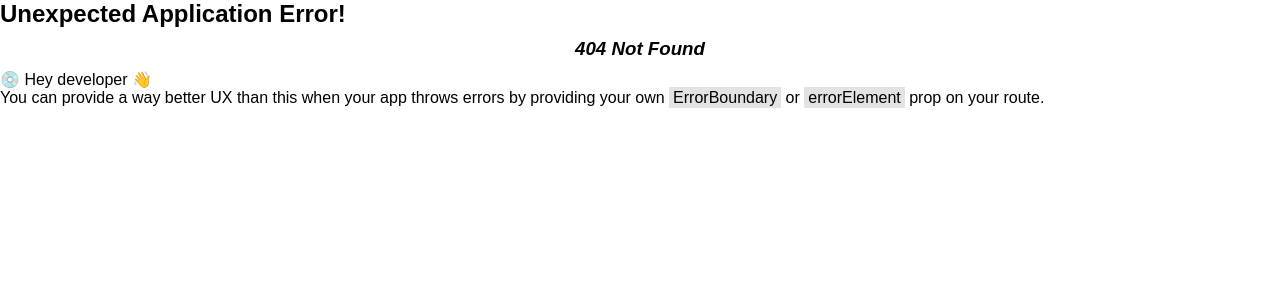
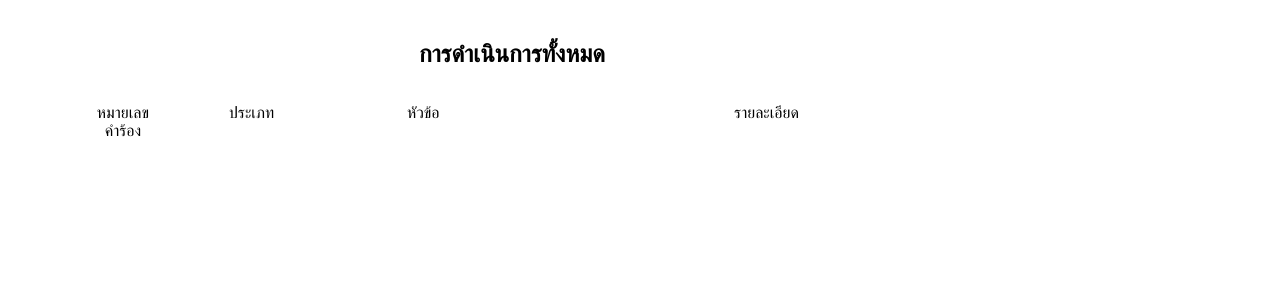
Before and after one commit to Jxwgame/InwProject2, a React (Vite) app in the folder WebApp/: page /sum in a window 1280 px wide. Before the commit this address had no page. Shown: the top 300 px of the page. Built offline with nearby package versions, Linux system fonts and the light colour scheme.

Commit message:
Update
อัทเดท OneStopService
- แก้ไข Form เรียบร้อย
- เพิ่มหน้า CheckPage
- เพิ่มหน้า CheckReq

```diff
--- a/WebApp/src/main.jsx
+++ b/WebApp/src/main.jsx
@@ -14,6 +14,7 @@ import AdminMain from './AdminSide/MainAdmin.jsx'
 import RequestAdmin from './AdminSide/Requset.jsx'
 import TestWeb from './AdminSide/test.jsx'
 import Login from './pages/Login.jsx'
+import CheckReq from './pages/E-Service-Pages/CheckReq.jsx'
 
 const router = createBrowserRouter([
   {
@@ -58,6 +59,10 @@ const router = createBrowserRouter([
   {
     path: 'test',
     element: <TestWeb/>
+  },
+  {
+    path: 'sum',
+    element: <CheckReq/>
   }
 ])
 
--- /dev/null
+++ b/WebApp/src/pages/E-Service-Pages/CheckPage.jsx
@@ -0,0 +1,16 @@
+import React from "react";
+import '../../pagesCss/Check.css'
+
+function CheckPage() {
+    return (
+        <div className="bodyCheck">
+            <div className="check">
+                <label htmlFor="" style={{fontSize: '18px', marginRight: '2vh', display: 'flex', justifyContent: 'center'}}>กรอกหมายเลขบัตรประชาชน</label>
+                {/* <br />  */}
+                <input type="text" placeholder=""/>
+                <button className="btnnCheck">ตรวจสอบ</button>
+            </div>
+        </div>
+    );
+}
+export default CheckPage
--- /dev/null
+++ b/WebApp/src/pages/E-Service-Pages/CheckReq.jsx
@@ -0,0 +1,17 @@
+import React from "react";
+import '../../pagesCss/Check.css'
+
+function CheckReq(){
+    return(
+        <div className="bodyCheckReq">
+            <h2>การดำเนินการทั้งหมด</h2>
+            <div className="sumReq">
+                <div className="colreq">หมายเลขคำร้อง</div>
+                <div className="colreq">ประเภท</div>
+                <div className="colreq">หัวข้อ</div>
+                <div className="colreq">รายละเอียด</div>
+            </div>
+        </div>
+    );
+}
+export default CheckReq
--- a/WebApp/src/pages/E-Service-Pages/FormReq.jsx
+++ b/WebApp/src/pages/E-Service-Pages/FormReq.jsx
@@ -67,6 +67,21 @@ export default function FormReq() {
                     <br/>
                     <input className="longtext" type="text" id="tel" onChange={e=> setTel(e.target.value)} placeholder="08xxxxxxxx" required/>
                 </div>
+
+                <div className="input-text">
+                    <label htmlFor="">หน่วยงานที่ต้องการร้องเรียน</label>
+                    <br/>
+                    <select className="selectOption">
+                        <option value="" disabled selected>- - - - เลือกหน่วยงาน - - - -</option>
+                        <option className="listoption">หน่วยงานตำรวจ</option>
+                        <option className="listoption">หน่วยงานสาธารณะสุข</option>
+                        <option className="listoption">หน่วยงานราชการ</option>
+                        <option className="listoption">หน่วยงานดับเพลิง</option>
+                        <option className="listoption">หน่วยงานกรมทางหลวงชนบท</option>
+                        <option className="listoption">อื่นๆ</option>
+                    </select>
+                </div>
+
                 <label htmlFor="">เรื่องที่ประสงค์ส่งคำร้อง</label>
                 <div className="input-content">
                     <textarea name="textarea" id="text" onChange={e=> setText(e.target.value)} required></textarea>
@@ -74,11 +89,6 @@ export default function FormReq() {
                 <div className="input-text">
                     <label htmlFor="">แนบรูปภาพ (ถ้ามี) </label><br/>
                     <input className="boxfile" type="file" id="image" onChange={e=> setImage(e.target.value)} accept="image/*" style={{marginTop: '1vh'}}/>
-                </div>
-                <div className="input-text">
-                    <label htmlFor="">ระบุพื้นที่ของปัญหา (ถ้ามี) </label>
-                    <br/>
-                    <input className="longtext" type="text" onChange={e=> setText2(e.target.value)} placeholder="ใกล้พื้นที่ xxx หมู่ x ต.Xxx"/>
                 </div>
                 <div className="btn">
                     <button className='submit' type='submit'>ส่งคำร้อง</button>
--- a/WebApp/src/pages/OneStopService.jsx
+++ b/WebApp/src/pages/OneStopService.jsx
@@ -2,10 +2,11 @@ import React, { useState } from 'react';
 import '../pagesCss/OneStopService.css'
 import NavBar from './NavBar';
 import FormCon from './E-Service-Pages/FormCon';
-import FirstPage from './E-Service-Pages/firstpage';
+import FirstPage from './E-Service-Pages/FirstPage';
 import FormReq from './E-Service-Pages/FormReq';
 import FormTax from './E-Service-Pages/FormTax';
 import FormOrderPlace from './E-Service-Pages/FormOrderPlace';
+import CheckPage from './E-Service-Pages/CheckPage';
 
 function OneStopService() {
 
@@ -40,6 +41,7 @@ function OneStopService() {
                 {currentPage === 'req' && <FormReq/>}
                 {currentPage === 'tax' && <FormTax/>}
                 {currentPage === 'orderplace' && <FormOrderPlace/>}
+                {currentPage === 'check' && <CheckPage/>}
             </section>
         </div>
     </div>
--- /dev/null
+++ b/WebApp/src/pagesCss/Check.css
@@ -0,0 +1,71 @@
+*{
+    margin: 0;
+    padding: 0;
+    font-family: 'Poppins', sans-serif;
+}
+.bodyCheck{
+    display: flex;
+    min-height: 50vh;
+    justify-content: center;
+    background-position: center;
+    background-color: transparent;
+    width: 80%;
+    height: 90%;
+}
+.check {
+    display: flex;
+    flex-direction: column;
+    align-items: center;
+}
+.check input{
+    margin-top: 2%;
+    width: 50vh;
+    height: auto;
+    font-size: 20px;
+    border: 1px solid rgb(124, 124, 124);
+    border-radius: 5px;
+}
+.btnnCheck {
+    margin-top: 2%;
+    width: 25%;
+    height: 4vh;
+    display: flex;
+    justify-content: center;
+    align-items: center;
+    background: #4d9443;
+    color: #fff;
+    border: none;
+    border-radius: 5px;
+    cursor: pointer;
+    font-size: 16px;
+    transition: background 0.1s ease;
+}
+
+.btnnCheck:hover {
+    background: #3d7935;
+    box-shadow: 0 2px 4px rgba(0, 0, 0, 0.2);
+}
+.bodyCheckReq{
+    margin: 5vh 0;
+    width: 80%;
+    height: auto;
+}
+.sumReq{
+    margin-top: 2vh;
+    margin-left: 10vh;
+    display: grid;
+    grid-template-columns: 0.5fr 1fr 1fr 3fr;
+    gap: 0px;
+}
+.colreq{
+    margin-top: 1%;
+    height: 2vh;
+    /* flex: 1; */
+    padding: 20px 0;
+    text-align: center;
+    border: none;
+    margin: 0;
+}
+.bodyCheckReq h2{
+    text-align: center;
+}
--- a/WebApp/src/pagesCss/OneStopService.css
+++ b/WebApp/src/pagesCss/OneStopService.css
@@ -9,7 +9,7 @@
   min-height: 80vh;
   width: 100%;
   height: auto;
-  background-image: url(src/image/norway.jpg);
+  background-image: linear-gradient(rgba(0, 0, 0, 0.5), rgba(0, 0, 0, 0.5)), url(src/image/citylogin.jpg);
   background-position: center;
   background-size: cover;
   position: relative;
@@ -116,6 +116,9 @@ button:hover {
   position: relative;
   right: 25vh;
 }
+.Tab li {
+  color: white;
+}
 .switch{
   position: relative;
   width: 50%;
```
